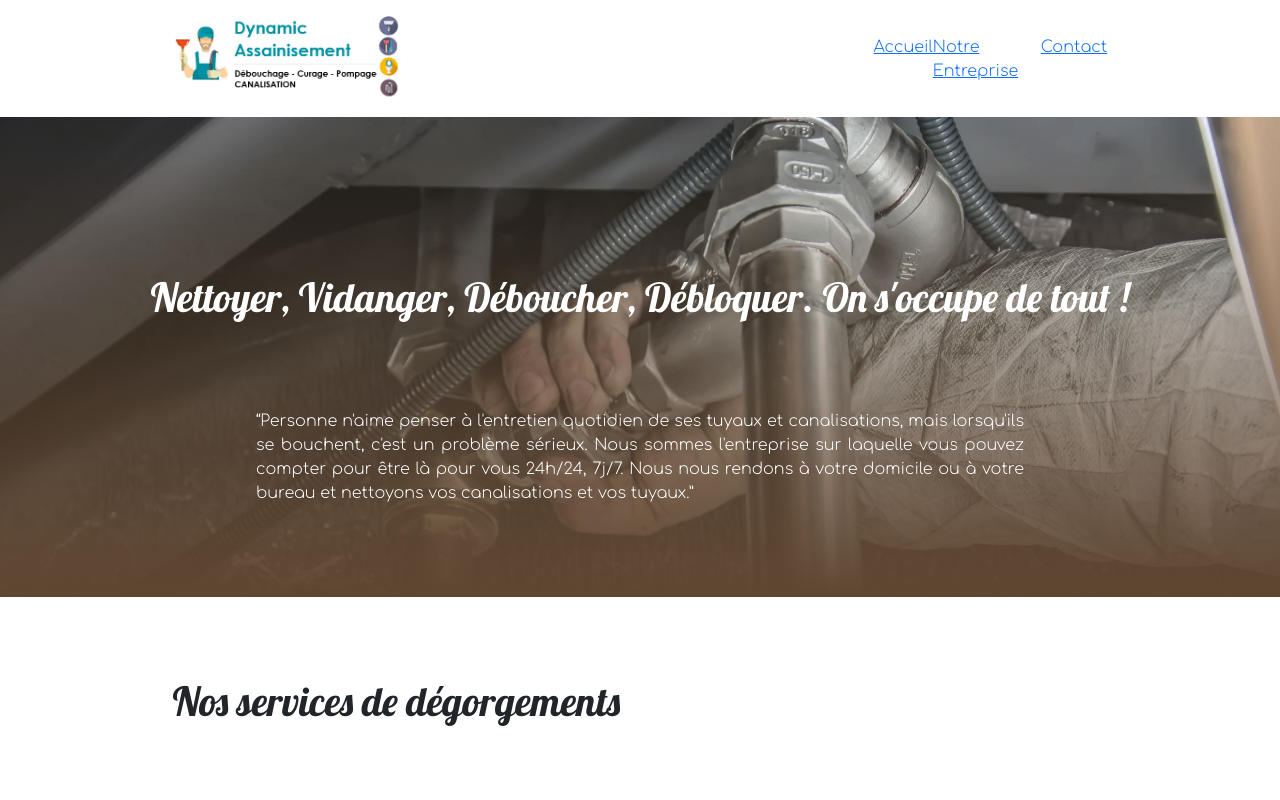
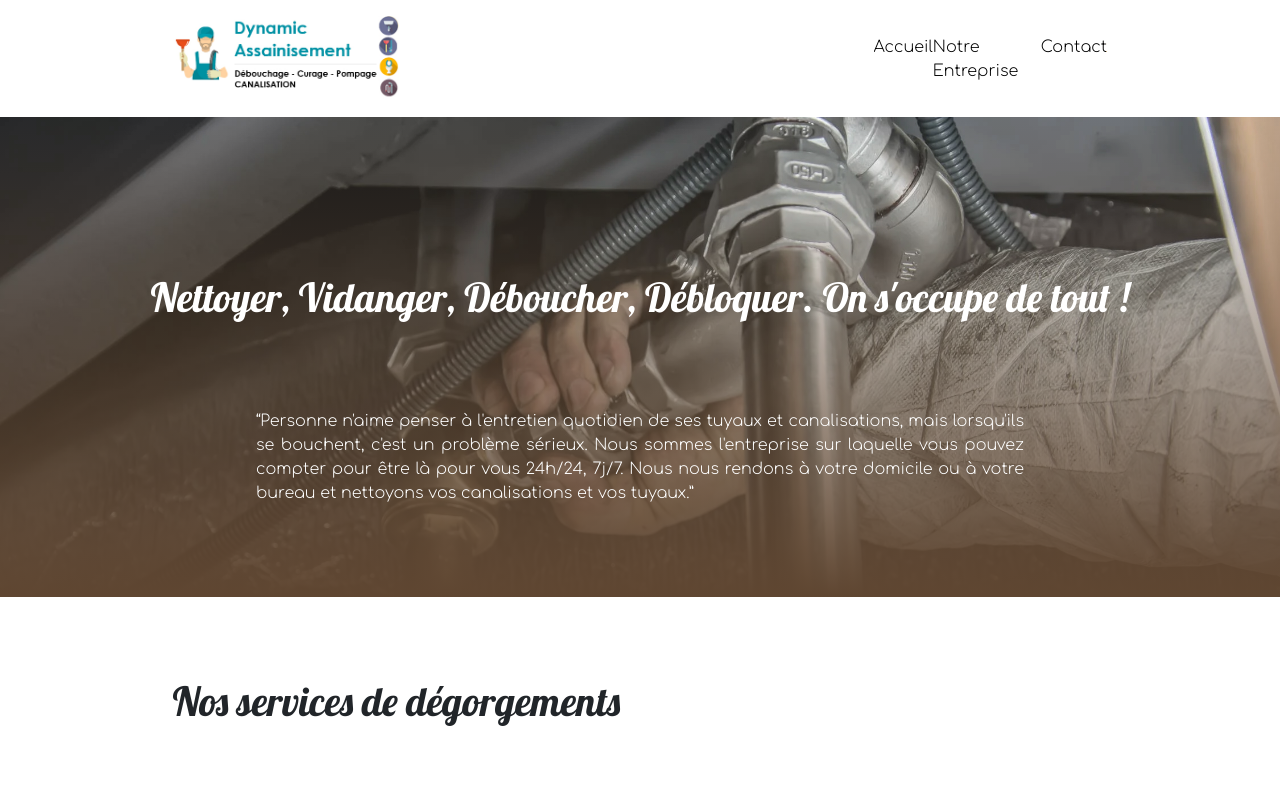
Before and after one commit to Mehdi-Filali/Dynamic-assainissement, a React (Create React App) app: page / in a window 1280 px wide. Shown: the top 800 px of the page. Built offline with nearby package versions, Linux system fonts and the light colour scheme.

Commit message:
working on design header

```diff
--- a/src/components/Header/index.jsx
+++ b/src/components/Header/index.jsx
@@ -1,7 +1,8 @@
-import { Link } from 'react-router-dom'
+import { Link, NavLink } from 'react-router-dom'
 import '../../styles/Header.css'
 
 function Header() {
+
   return (
     <nav>
 
@@ -10,9 +11,9 @@ function Header() {
       </div>
 
       <div className='nav-link'>
-        <Link to="/">Accueil</Link>
-        <Link to="/About">Notre Entreprise</Link>
-        <Link to="/Contact">Contact</Link>
+        <NavLink exact to="/" activeClassName="style-nav-active">Accueil</NavLink>
+        <NavLink to="/About" activeClassName="style-nav-active">Notre Entreprise</NavLink>
+        <NavLink to="/Contact" activeClassName="style-nav-active">Contact</NavLink>
       </div>
 
     </nav>
--- a/src/styles/Header.css
+++ b/src/styles/Header.css
@@ -26,7 +26,43 @@ img
     padding: 0;
 }
 
-link
+.nav-link a
 {
-    color: black;
+    background-image: linear-gradient(to right, orange, orange 50%,#000 50%);
+    background-size: 200% 100%;
+    background-position: -100%;
+    display: inline-block;
+    padding: 5px 0;
+    position: relative;
+    -webkit-background-clip: text;
+    -webkit-text-fill-color: transparent;
+    transition: all 0.3s ease-in-out;
 }
+
+.nav-link a:before
+{
+    content: '';
+    background: orange;
+    display: block;
+    position: absolute;
+    bottom: -3px;
+    left: 0;
+    width: 0;
+    height: 3px;
+    transition: all 0.3s ease-in-out;
+}
+
+.nav-link a:hover
+{
+    background-position: 0;
+}
+
+.nav-link a:hover::before
+{
+    width: 100%;
+}
+
+.style-nav-active
+{
+    color: orange;
+}
--- a/src/styles/Home.css
+++ b/src/styles/Home.css
@@ -31,11 +31,17 @@ p
 {
     width: 45%;
     text-align: center;
+    animation-name: slide-left;
+    transition-delay:.3s;
+    animation-duration: 1.5s;
 }
 
 .container-row-info
 {
     width: 45%;
+    animation-name: slide-right;
+    transition-delay:.3s;
+    animation-duration: 1.5s;
 }
 
 .why-contact
@@ -128,3 +134,16 @@ p
 {
     width: 90%;
 }
+
+
+@keyframes slide-left {
+    from {transform: translate(-100px); opacity: 0;}
+    to {transform: translate(0px); opacity: 1;}
+
+}
+
+@keyframes slide-right {
+    from {transform: translate(+100px); opacity: 0;}
+    to {transform: translate(0px); opacity: 1;}
+
+}
```
